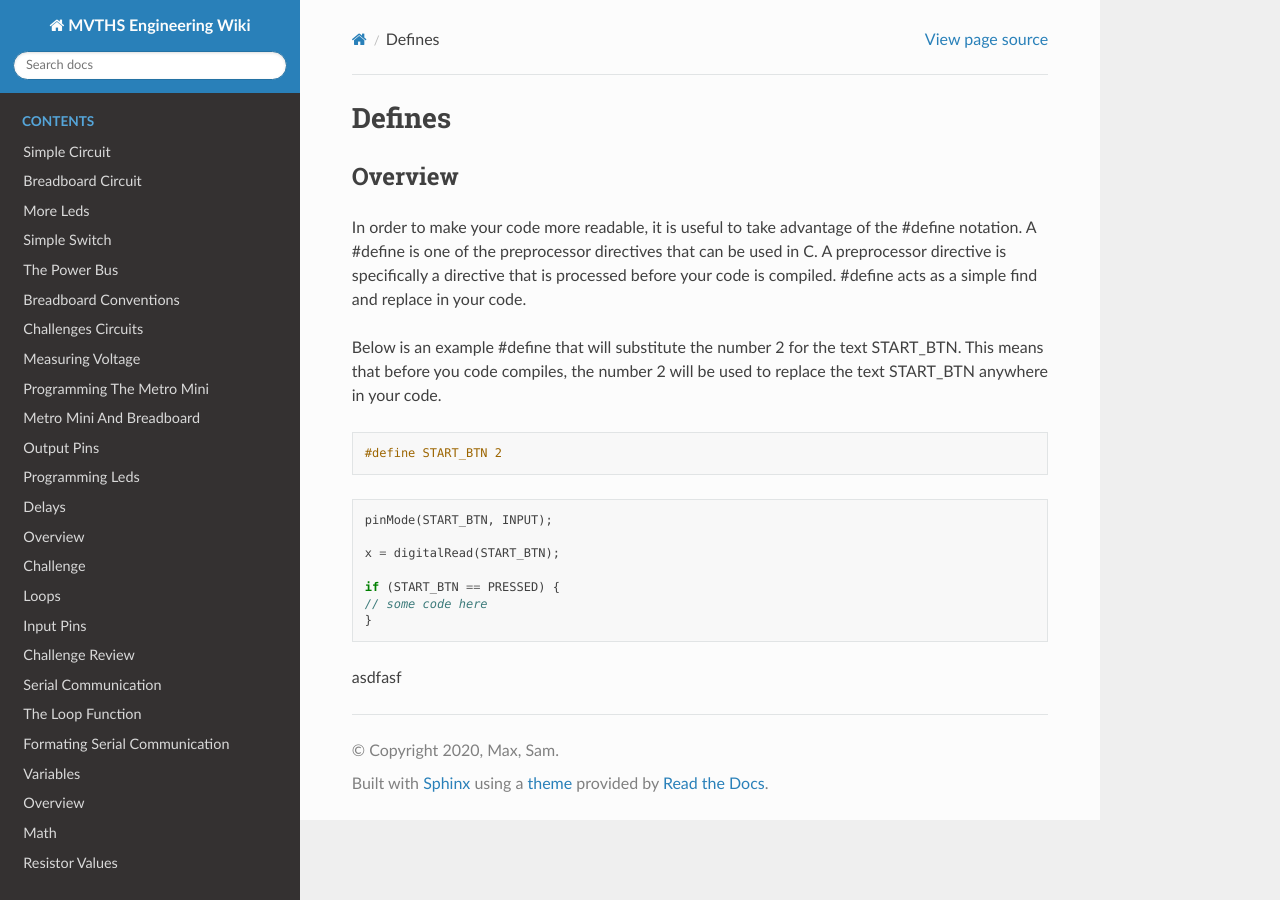
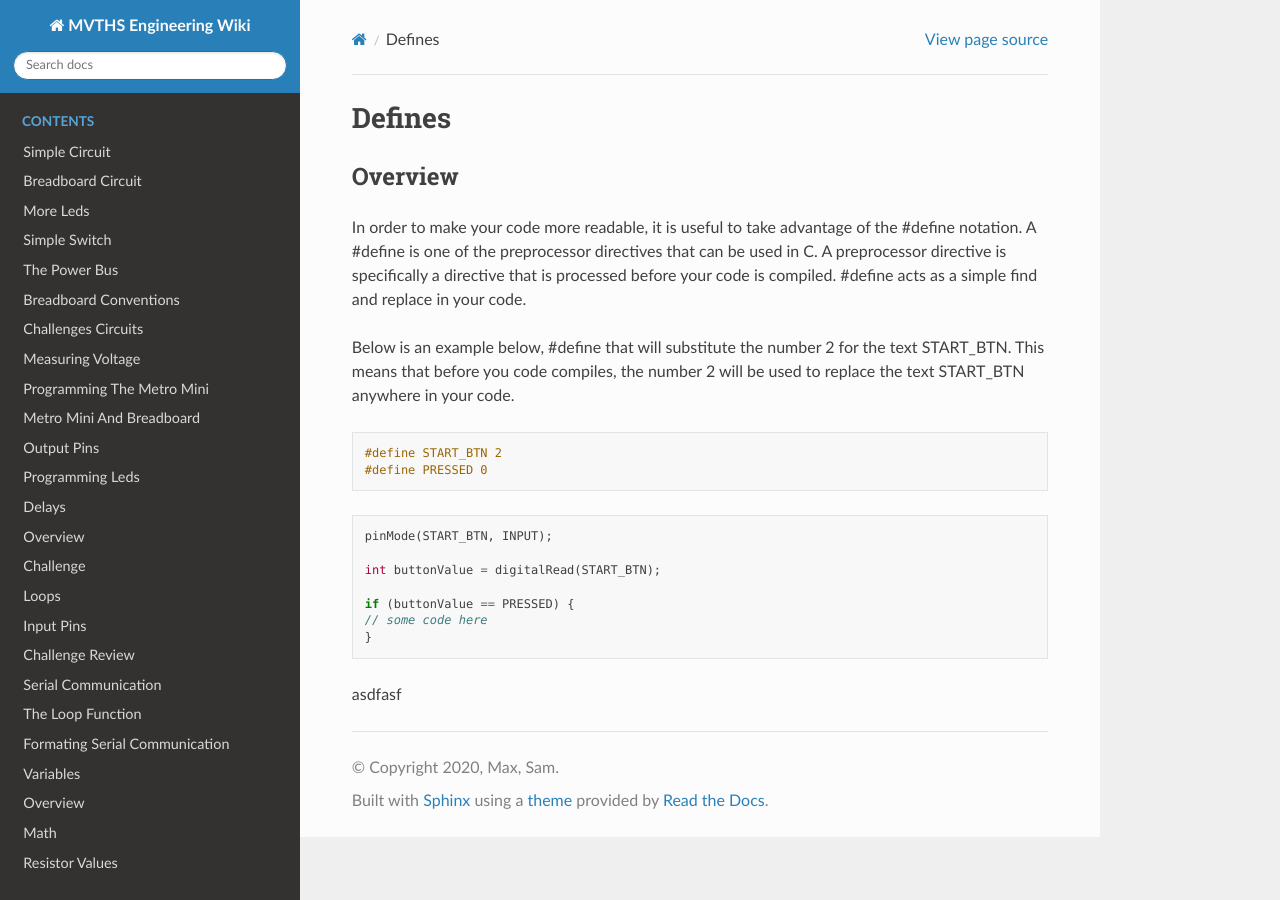
Before and after one commit to maxtkc/mvths-wiki, a Sphinx documentation site: the page built from docs/042cc-defines.rst, in a window 1280 px wide. Built offline with Sphinx 7.4.7 and the Read the Docs theme 2.0.0, drawn with Linux system fonts in a browser that asks for light colours; pages that are not in the unit, such as notebooks, are missing from menus.

Commit message:
Update 042cc-defines.rst

```diff
--- a/docs/042cc-defines.rst
+++ b/docs/042cc-defines.rst
@@ -6,20 +6,22 @@
 
 In order to make your code more readable, it is useful to take advantage of the #define notation. A #define is one of the preprocessor directives that can be used in C. A preprocessor directive is specifically a directive that is processed before your code is compiled. #define acts as a simple find and replace in your code.
 
-Below is an example #define that will substitute the number 2 for the text START_BTN. This means that before you code compiles, the number 2 will be used to replace the text START_BTN anywhere in your code.
+Below is an example below,  #define that will substitute the number 2 for the text START_BTN. This means that before you code compiles, the number 2 will be used to replace the text START_BTN anywhere in your code.
 
 .. code:: C
 
    #define START_BTN 2
+   #define PRESSED 0
+
 
 
 .. code:: C
 
    pinMode(START_BTN, INPUT);
 
-   x = digitalRead(START_BTN);
+   int buttonValue = digitalRead(START_BTN);
 
-   if (START_BTN == PRESSED) {
+   if (buttonValue == PRESSED) {
    // some code here
    }
 
```
